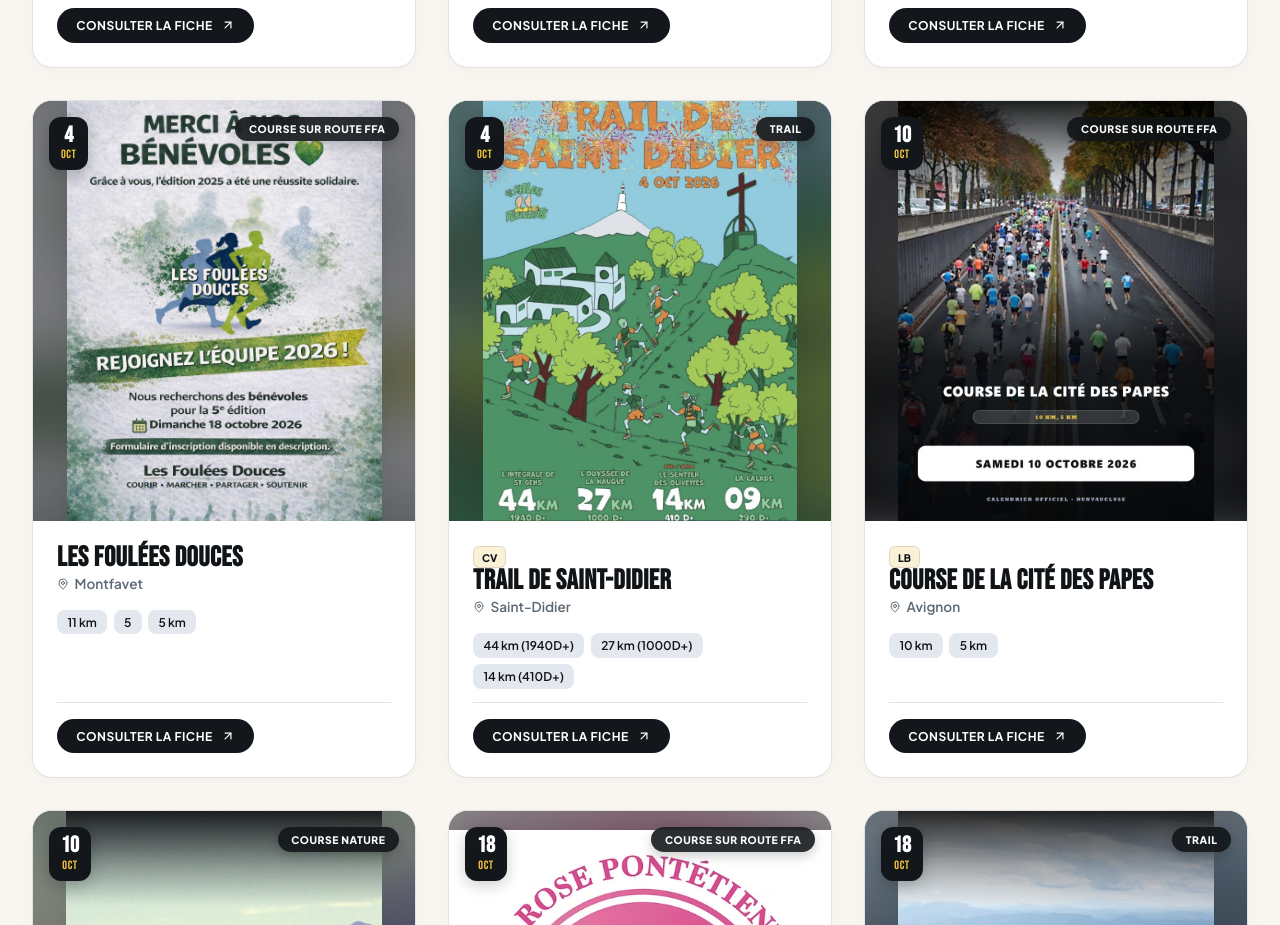
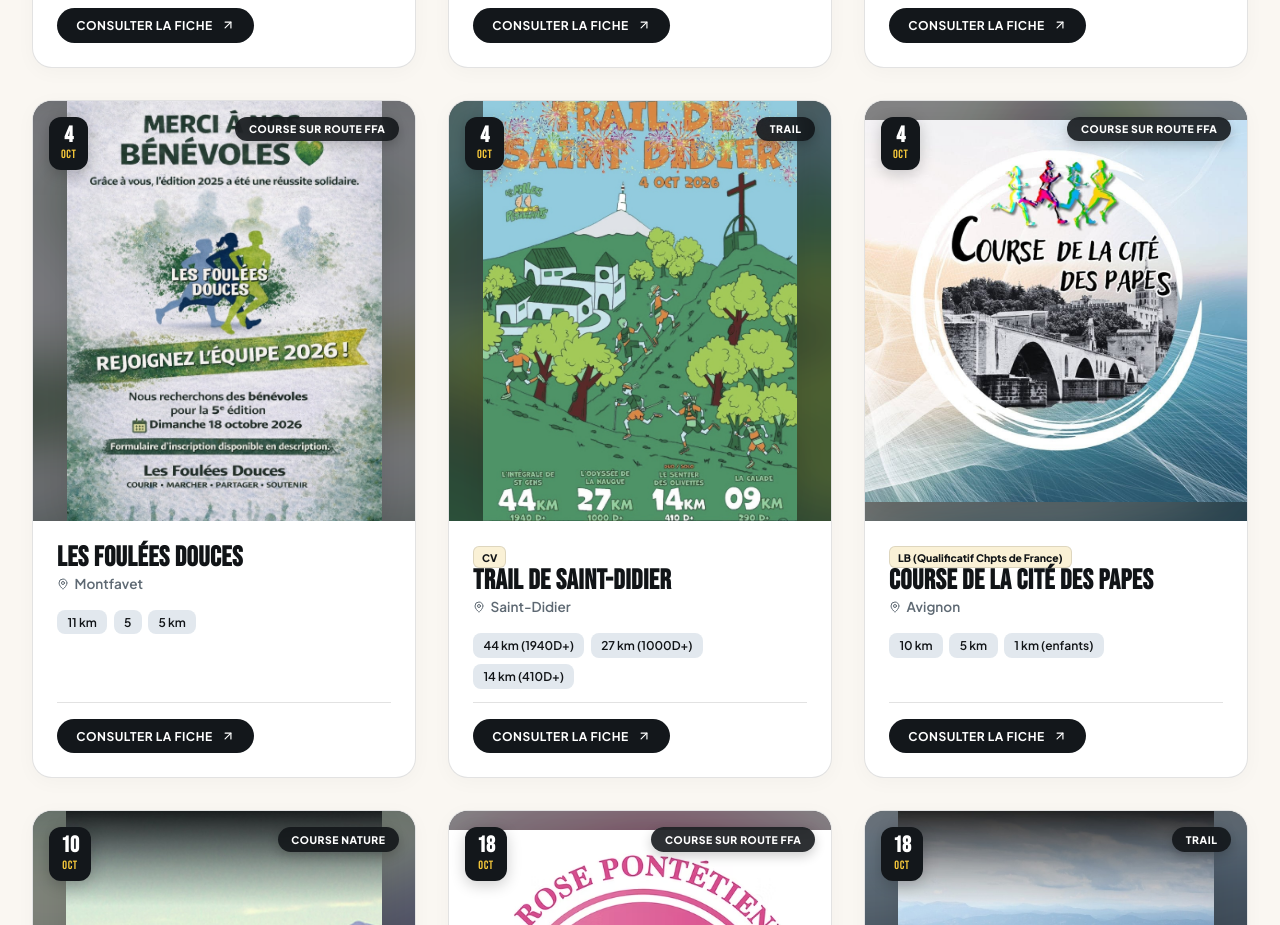
Before and after one commit to seazeau/runvaucluse, a Next.js app: page / in a window 1280 px wide. Shown: the part 5140-6065 px from the top of the page. Built offline with nearby package versions, Linux system fonts and the light colour scheme.

Commit message:
feat(races): update Course de la Cité des Papes poster, registration link and website

```diff
--- a/src/app/studio/StudioClient.tsx
+++ b/src/app/studio/StudioClient.tsx
@@ -70,7 +70,7 @@ export default function StudioClient({ races, latestWinners }: Props) {
 
   // New Race Carrousel State
   const [selectedNewRaceSlug, setSelectedNewRaceSlug] = useState<string>(() => {
-    return races.find(r => r.slug === 'la-run-des-filles-lisle-sur-la-sorgue')?.slug || races[0]?.slug || '';
+    return races.find(r => r.slug === 'course-de-la-cite-des-papes-avignon')?.slug || races[0]?.slug || '';
   });
 
   // Clubs Call Carrousel State
--- a/src/data/races.json
+++ b/src/data/races.json
@@ -921,18 +921,22 @@
   },
   {
     "id": 59,
-    "date": "2026-10-10",
+    "date": "2026-10-04",
     "name": "Course de la Cité des Papes",
     "city": "Avignon",
-    "distances": "10 km, 5 km",
+    "distances": "10 km, 5 km, 1 km (enfants)",
     "type": "Course sur route FFA",
-    "label": "LB",
-    "contact": "Vincent Beau (06 40 45 42 40 / casavignon@outlook.fr)",
+    "label": "LB (Qualificatif Chpts de France)",
+    "contact": "10kmcitedespapes@gmail.com / Vincent Beau (06 40 45 42 40)",
     "image_url": "/images/poster-course-de-la-cite-des-papes-avignon.jpg",
-    "link": "http://www.casavignon.net",
-    "facebook": "https://www.facebook.com/CourseDeLaCiteDesPapes/",
-    "instagram": "https://www.instagram.com/cas_avignon/",
-    "slug": "course-de-la-cite-des-papes-avignon"
+    "link": "https://coursedelacitedespapes.wordpress.com/",
+    "facebook": "https://www.facebook.com/10kmcitedespapes",
+    "instagram": "https://www.instagram.com/coursedelacitedespapes",
+    "slug": "course-de-la-cite-des-papes-avignon",
+    "website": "https://coursedelacitedespapes.wordpress.com/",
+    "registration_platform": "Njuko",
+    "registration_link": "https://in.njuko.com/5-et-10km-de-la-cite-des-papes-20261782899663446",
+    "description": "24ème édition de la Course de la Cité des Papes au départ de la Société Nautique d'Avignon (SNA) sur l'île de la Barthelasse. Parcours roulant 100% nature, homologué et qualificatif pour les championnats de France de 5 km et 10 km. Départs : 9h00 (5 km), 9h45 (enfants 1 km), 10h00 (10 km)."
   },
   {
     "id": 60,
```
Also changed, not shown: public/images/poster-course-de-la-cite-des-papes-avignon.jpg, 1 other file (tests, documents, lock files or other folders).
